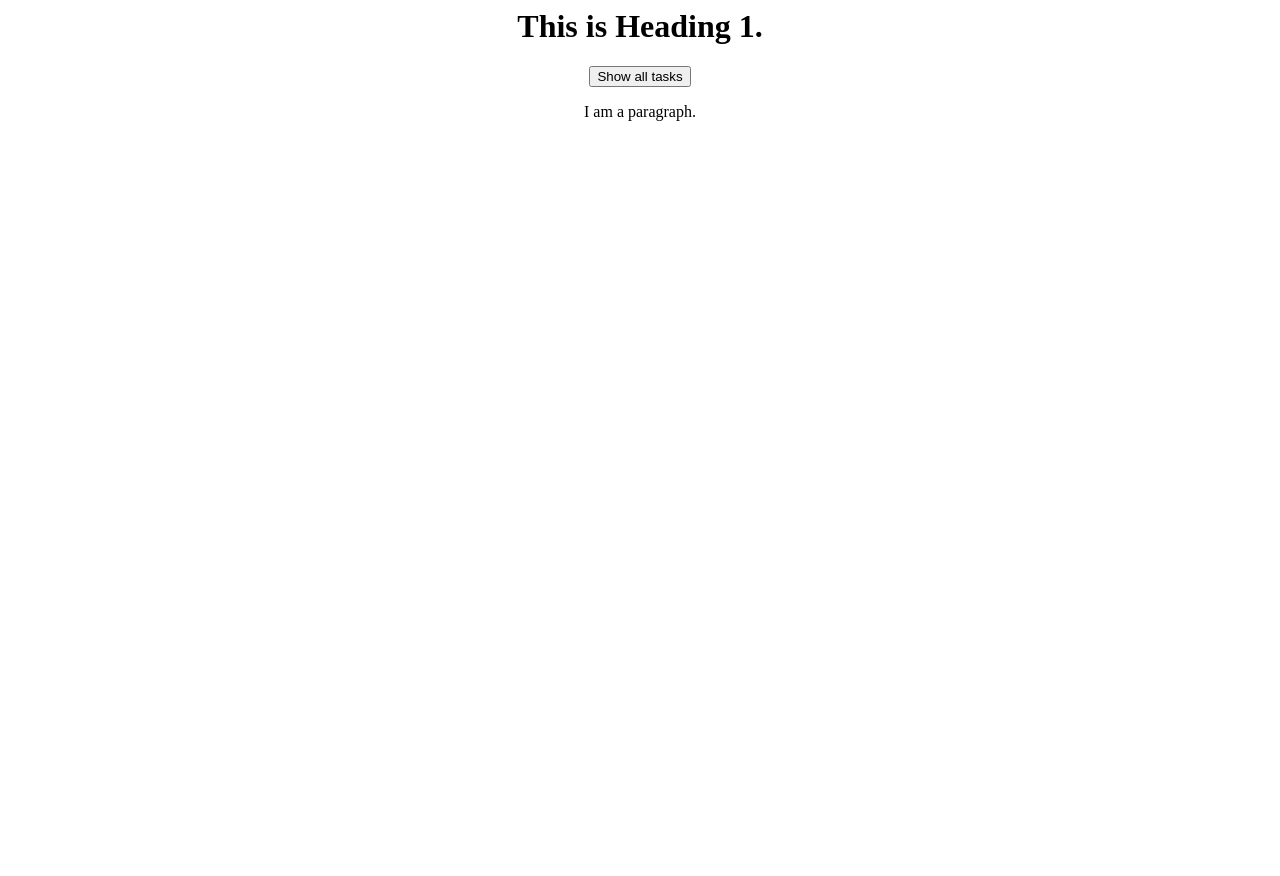
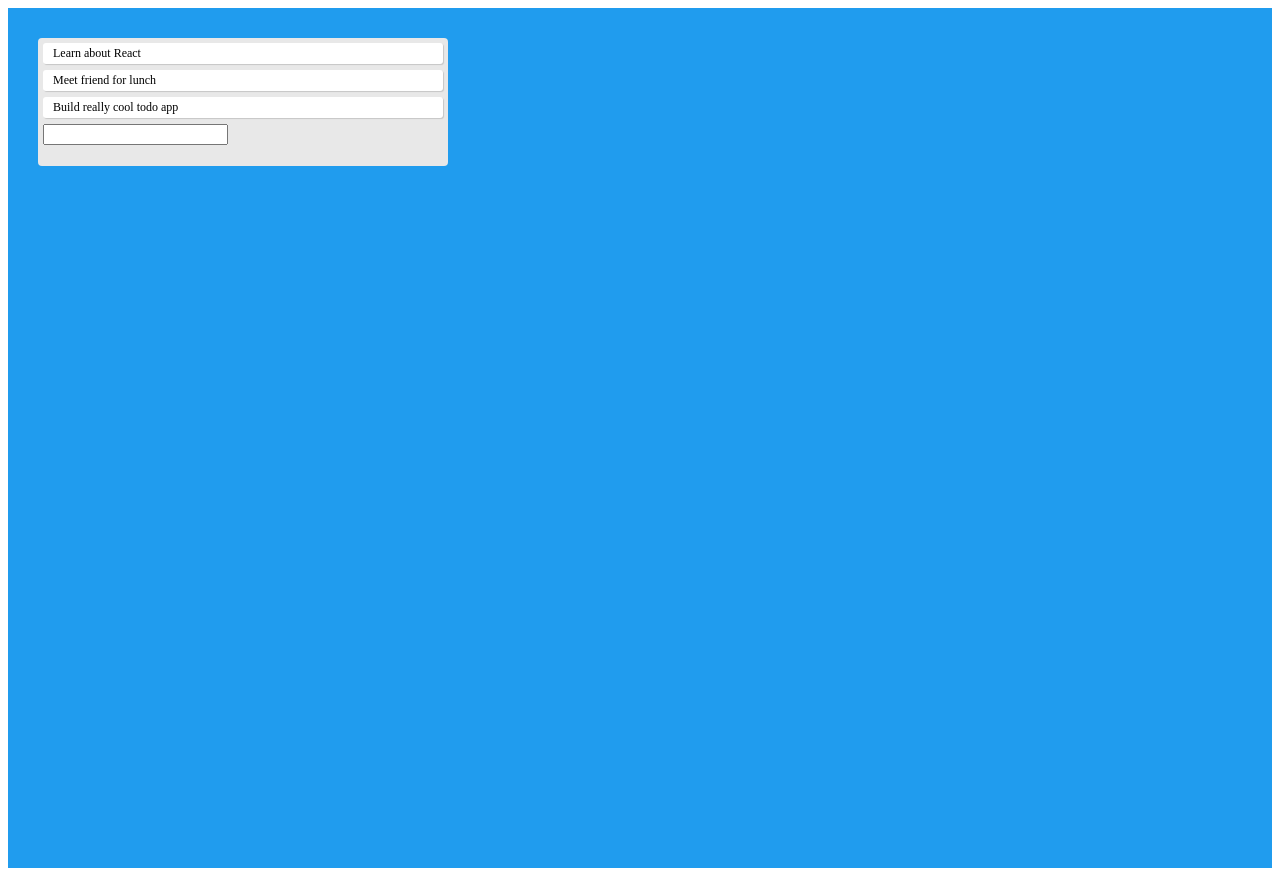
Before and after one commit to lyxian/react-learn, a React app: page / in a window 1280 px wide. Before the commit the page ends 800 px from the top, so only its background shows below. Built offline with nearby package versions, Linux system fonts and the light colour scheme.

Commit message:
to-do-list-1 - impl taskList, taskForm

```diff
--- a/src/App.css
+++ b/src/App.css
@@ -1,98 +1,24 @@
-.App {
-    text-align: center;
+.app {
+    background: #209cee;
+    height: 100vh;
+    padding: 30px;
 }
 
-.App-logo {
-    animation: App-logo-spin infinite 20s linear;
-    height: 40vmin;
-    pointer-events: none;
+.todo-list {
+    background: #e8e8e8;
+    border-radius: 4px;
+    max-width: 400px;
+    padding: 5px;
 }
 
-.App-header {
-    background-color: #282c34;
-    min-height: 100vh;
+.todo {
+    align-items: center;
+    background: #fff;
+    border-radius: 3px;
+    box-shadow: 1px 1px 1px rgba(0, 0, 0, 0.15);
     display: flex;
-    flex-direction: column;
-    align-items: center;
-    justify-content: center;
-    font-size: calc(10px + 2vmin);
-    color: white;
+    font-size: 12px;
+    justify-content: space-between;
+    margin-bottom: 6px;
+    padding: 3px 10px;
 }
-
-.App-link {
-    color: #61dafb;
-}
-
-@keyframes App-logo-spin {
-    from {
-        transform: rotate(0deg);
-    }
-    to {
-        transform: rotate(360deg);
-    }
-}
-
-.CreateBook {
-    background-color: #2c3e50;
-    min-height: 100vh;
-    color: white;
-}
-
-.ShowBookDetails {
-    background-color: #2c3e50;
-    min-height: 100vh;
-    color: white;
-}
-
-.UpdateBookInfo {
-    background-color: #2c3e50;
-    min-height: 100vh;
-    color: white;
-}
-
-.ShowBookList {
-    background-color: #2c3e50;
-    height: 100%;
-    width: 100%;
-    min-height: 100vh;
-    min-width: 100px;
-    color: white;
-}
-
-
-/* BookList Styles */
-.list {
-    display: grid;
-    margin: 20px 0 50px 0;
-    grid-template-columns: repeat(4, 1fr);
-    grid-auto-rows: 1fr;
-    grid-gap: 2em;
-}
-
-.card-container {
-    width: 250px;
-    border: 1px solid rgba(0,0,.125);
-    margin: 0 auto;
-    border-radius: 5px;
-    overflow: hidden;
-}
-
-.desc {
-    height: 130px;
-    padding: 10px;
-}
-
-.desc h2 {
-    font-size: 1em;
-    font-weight: 400;
-}
-
-.desc h3, p {
-    font-weight: 300;
-}
-
-.desc h3 {
-    color: #6c757d;
-    font-size: 1em;
-    padding: 10px 0 10px 0;
-}
--- a/src/App.jsx
+++ b/src/App.jsx
@@ -3,16 +3,56 @@ import "./App.css";
 
 import Button from "./components/Button";
 
-class App extends Component {
-  render() {
-    return (
-      <div className="app">
-        <h1>This is Heading 1.</h1>
-        <Button />
-        <p>I am a paragraph.</p>
+// function Task(props) {
+function Task({ props }) {
+  // console.log(props);
+  return <div className="todo">{props.text}</div>;
+}
+
+function TaskForm({ addTask }) {
+  const [value, setValue] = React.useState("");
+
+  const handleSubmit = (e) => {
+    e.preventDefault();
+    if (!value) return;
+    addTask(value);
+    setValue("");
+  };
+
+  return (
+    <form onSubmit={handleSubmit}>
+      <input
+        type="text"
+        className="input"
+        value={value}
+        onChange={(e) => setValue(e.target.value)}
+      />
+    </form>
+  );
+}
+
+function App() {
+  const [tasks, setTasks] = React.useState([
+    { text: "Learn about React" },
+    { text: "Meet friend for lunch" },
+    { text: "Build really cool todo app" },
+  ]);
+
+  const addTask = (text) => {
+    const newTasks = [...tasks, { text }];
+    setTasks(newTasks);
+  };
+
+  return (
+    <div className="app">
+      <div className="todo-list">
+        {tasks.map((task, index) => (
+          <Task key={index} index={index} props={task} />
+        ))}
+        <TaskForm addTask={addTask} />
       </div>
-    );
-  }
+    </div>
+  );
 }
 
 export default App;
```
